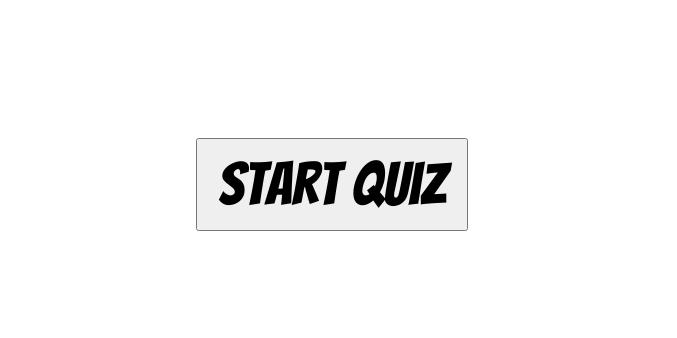
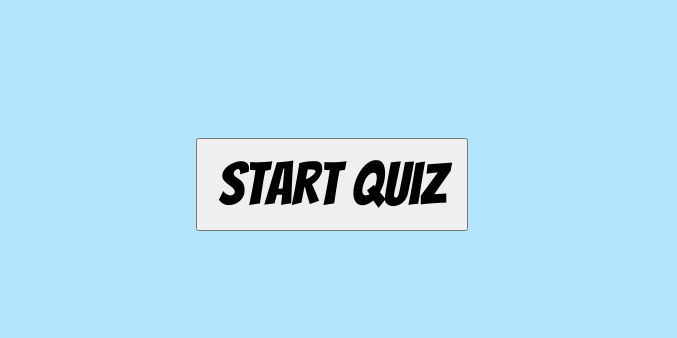
Before and after one commit to thinkful-ei-panda/quiz-app-james-wesley, a plain HTML site: page index.html in a window 1280 px wide. Shown: the part 462-800 px from the top of the page, without its empty margins (308-985 px from the left). Drawn offline with nearby package versions, Linux system fonts and the light colour scheme.

Commit message:
actual submit ready

```diff
--- a/app.css
+++ b/app.css
@@ -23,7 +23,7 @@ margin: 0;
 padding: 0;
 font-family: 'Bangers', cursive;
 font-size: 20px;
-background-color: rgb(255, 255, 255);
+background-color: #b3e5fc;
 }
 
 .question-image {
@@ -59,6 +59,9 @@ main {
   display: flex;
   flex-direction: column;
   align-items: center;
+  background-color: #b3e5fc;
+  padding-bottom:80px;
+  margin:0;
 }
 .wrapper {
   width: 85%;
```
